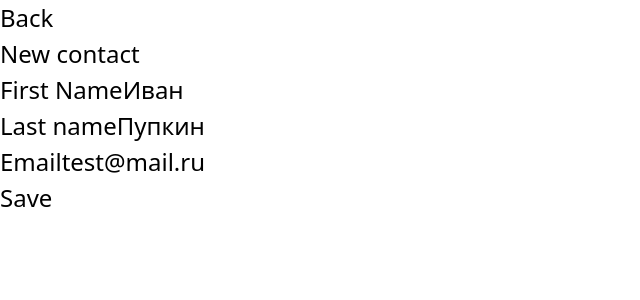
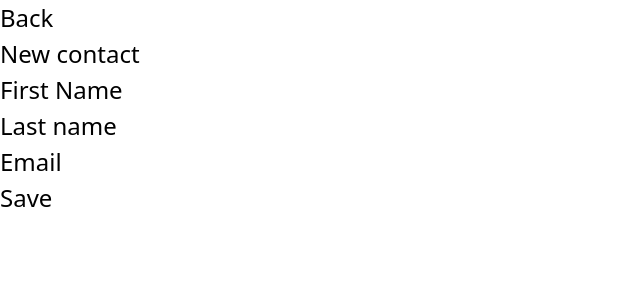
Before and after one commit to Kolhan/vue_paymentWindow, a Vue app: page /newContact in a window 1280 px wide. Shown: the top 300 px of the page, without its empty margins (0-640 px from the left). Built offline with nearby package versions, Linux system fonts and the light colour scheme.

Commit message:
upd: select contact is over

```diff
--- a/src/views/NewContactView.vue
+++ b/src/views/NewContactView.vue
@@ -1,4 +1,5 @@
 <script setup lang="ts">
+import { computed, reactive, toRefs } from 'vue';
 // import BtnRouter from '../components/BtnRouter.vue';
 import BtnRouterBack from '@/components/BtnRouterBack.vue';
 import tPageTemplate from '@/components/UI/tPageTemplate.vue';
@@ -10,18 +11,24 @@ import { useRouter } from 'vue-router';
 import { AddNewContact  } from '@/api'
 import type { TContact } from '../stores/contact';
 
-const contact: TContact = {
-    firstName: 'Иван',
-    lastName: 'Пупкин',
-    email: 'test@mail.ru'
-}
+const contact: TContact = reactive({
+    firstName: '',
+    lastName: '',
+    email: ''
+})
 
 const router = useRouter()
-
 const addNewContact = () => {
     AddNewContact(contact)
     router.push('selectContact')
 }
+
+const { firstName, lastName, email } = toRefs(contact)
+const formValidate = computed(() => {
+    let result: Boolean = false
+    if(firstName.value!='' && lastName.value!='' && email.value!='')  result = true
+    return result
+})
 
 </script>
 
@@ -42,27 +49,25 @@ const addNewContact = () => {
                 <div class="grid gap-2">
                     <div>
                         <label>First Name</label>
-                        <input type="text" class="border border-gray-400 block w-full py-1 px-3 pb-3" v-model="contact.firstName">
+                        <input type="text" class="border border-gray-400 block w-full py-1 px-3 pb-3" v-model="firstName">
                     </div>
 
                     <div>
                         <label>Last name</label>
-                        <input type="text" class="border border-gray-400 block w-full py-1 px-3 pb-3" v-model="contact.lastName">
+                        <input type="text" class="border border-gray-400 block w-full py-1 px-3 pb-3" v-model="lastName">
                     </div>
 
                     <div>
                         <label>Email</label>
-                        <input type="email" class="border border-gray-400 block w-full py-1 px-3 pb-3" v-model="contact.email">
+                        <input type="email" class="border border-gray-400 block w-full py-1 px-3 pb-3" v-model="email">
                     </div>
-
-
                 </div>
             </tContainer>
 
             <!-- FOOTER -->
             <template v-slot:footer>
                 <tContainer>
-                    <tButton @click="addNewContact">Save</tButton>
+                    <tButton @click="addNewContact" :disabled="!formValidate">Save</tButton>
                 </tContainer>
             </template>
         </tPageTemplate>
```
